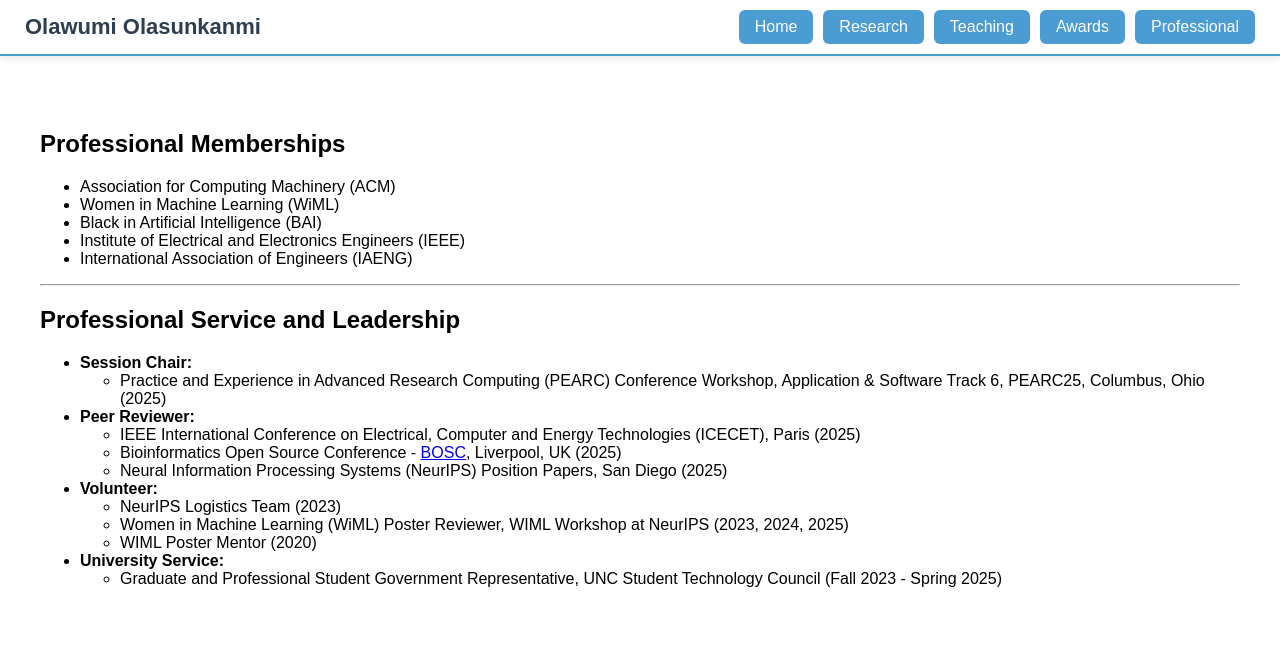
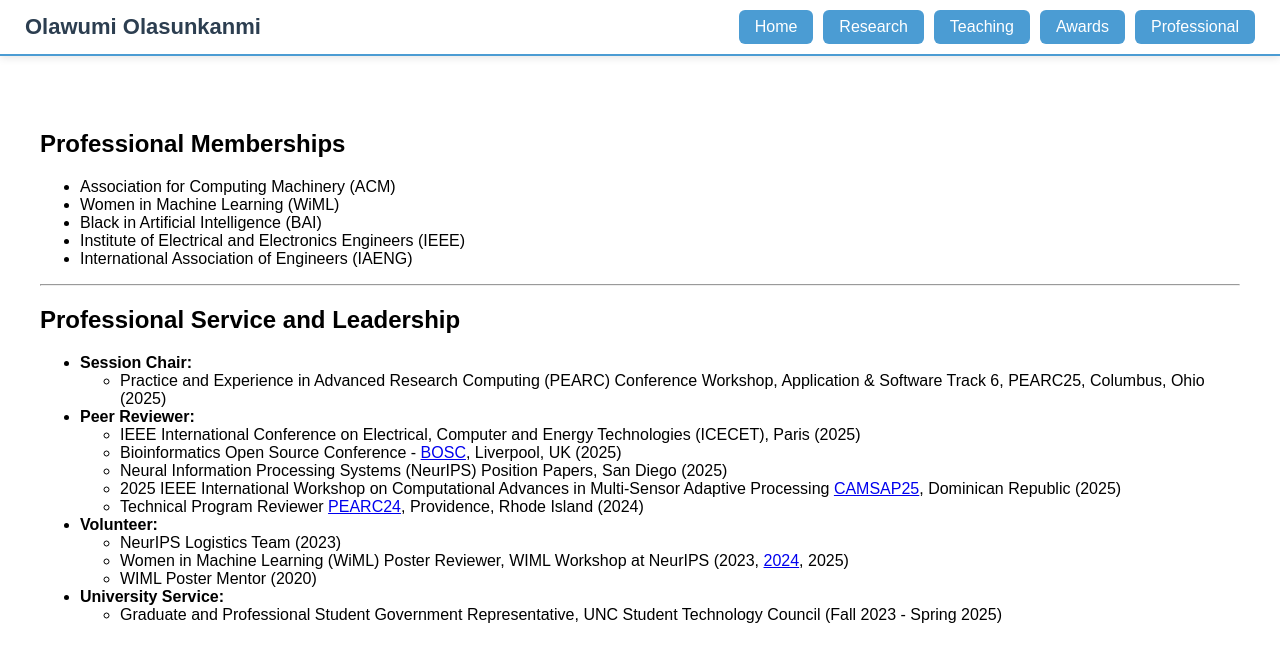
Before and after one commit to wumirose/wumirose.github.io, a Jekyll site: the page built from associations.md, in a window 1280 px wide. Shown: the top 662 px of the page. Built offline with Jekyll 4.4.1, drawn with Linux system fonts in a browser that asks for light colours.

Commit message:
Update associations.md

```diff
--- a/associations.md
+++ b/associations.md
@@ -22,9 +22,11 @@ title: Professional Associations and Services
   -  IEEE International Conference on Electrical, Computer and Energy Technologies (ICECET), Paris (2025)
   -  Bioinformatics Open Source Conference - [BOSC](https://www.open-bio.org/events/bosc-2025/), Liverpool, UK (2025)
   -  Neural Information Processing Systems (NeurIPS) Position Papers, San Diego (2025)
+  -  2025 IEEE International Workshop on Computational Advances in Multi-Sensor Adaptive Processing [CAMSAP25](https://camsap25.ig.umons.ac.be/tpc.php), Dominican Republic (2025)
+  -  Technical Program Reviewer [PEARC24](https://dl.acm.org/action/showFmPdf?doi=10.1145%2F3626203),  Providence, Rhode Island (2024)
 - **Volunteer:**
   - NeurIPS Logistics Team (2023)
-  - Women in Machine Learning (WiML) Poster Reviewer,  WIML Workshop at NeurIPS  (2023, 2024, 2025)
+  - Women in Machine Learning (WiML) Poster Reviewer,  WIML Workshop at NeurIPS  (2023, [2024](https://sites.google.com/wimlworkshop.org/wiml-2024/program#h.1dzx6aq157xv), 2025)
   - WIML Poster Mentor (2020)
 - **University Service:**
   - Graduate and Professional Student Government Representative, UNC Student Technology Council (Fall 2023 - Spring 2025)
```
